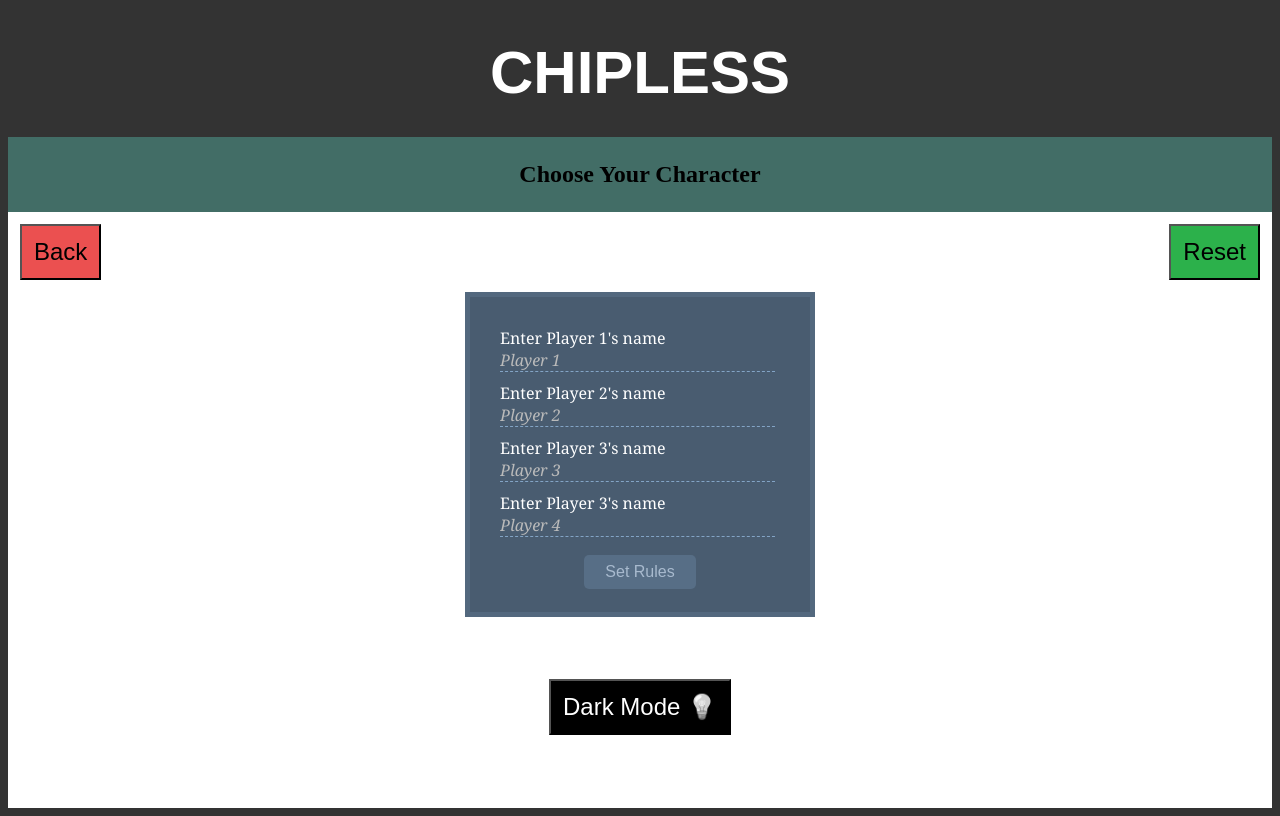
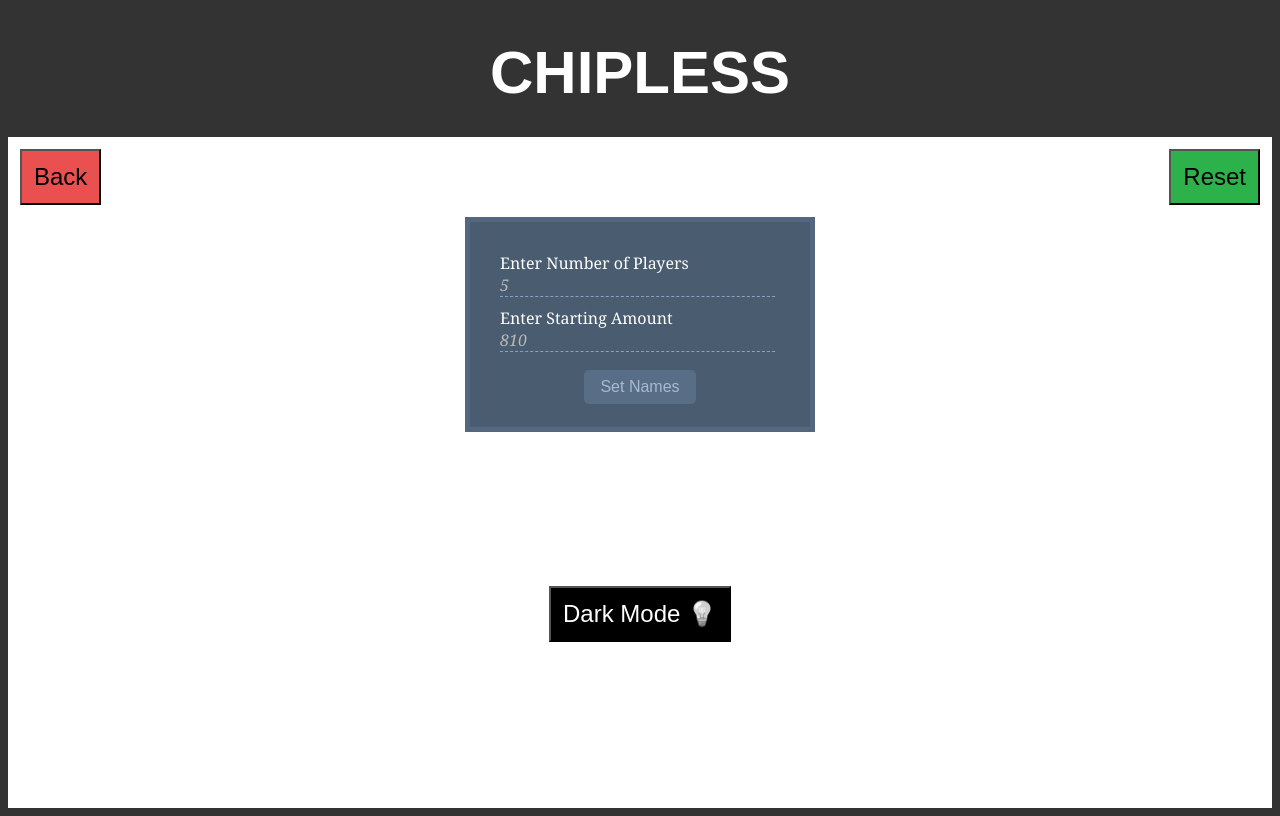
Before and after one commit to joevalook/big2, a React (Create React App) app: page / in a window 1280 px wide. Both pictures are taken after a click on the button "Poker". Built offline with nearby package versions, Linux system fonts and the light colour scheme.

Commit message:
finished the rules and player names page

```diff
--- a/src/App.css
+++ b/src/App.css
@@ -97,7 +97,7 @@ html{
   text-align: center;
   background: rgb(66, 109, 102);
   color: black;
-  font-family: URW Chancery L, cursive;
+  font-family: fantasy;
 }
 
 section {
@@ -111,7 +111,6 @@ section {
 }
 
 main {
-  height: 100%;
   display: flex;
   margin-left: auto;
   margin-right: auto;
--- a/src/App.js
+++ b/src/App.js
@@ -1,8 +1,10 @@
 import PlayerScore from "./components/PlayerScore";
 import PlayerName from "./components/PlayerName";
-import PlayerRules from "./components/PlayerRules"
+import PlayerRules from "./components/PlayerRules";
 import Back from "./components/Back";
 import GameType from "./components/GameType";
+import PokerRules from "./components/PokerRules";
+import PokerNames from "./components/PokerNames";
 import './App.css';
 import React, { useState } from "react";
 
@@ -20,10 +22,12 @@ function App() {
   const [color2, setColor2] = useState('btn');//color of player 2 button
   const [color3, setColor3] = useState('btn');//color of player 3 button
   const [color4, setColor4] = useState('btn');//color of player 4 button
-  const [names, setNames] = useState(0);//which screen you are on
-  const [typeOfGame, setTypeOfGame] = useState(2)//poker vs big2 for setNames
-  const [doubleUp, setDoubleUp] = useState(false)//are point values doubled
-  const [darkMode, setDarkMode] = useState(false)// dark mode and light mode
+  const [screen, setScreen] = useState(0);//which screen you are on
+  const [typeOfGame, setTypeOfGame] = useState(2);//poker vs big2 for screen
+  const [doubleUp, setDoubleUp] = useState(false);//are point values doubled
+  const [darkMode, setDarkMode] = useState(false);// dark mode and light mode
+  const [pokerStartingAmount, setPokerStartingAmount] = useState(810)//starting amount of money each player has in poker
+  const [pokerNumber, setPokerNumber] = useState(5)//Number of people playing poker
 
   const handleReset = () => {
     setGames(0);
@@ -37,86 +41,90 @@ function App() {
     setColor2('btn2');
     setColor3('btn2');
     setColor4('btn2');
-    setNames(0);
+    setScreen(0);
     setPlayerNames(["Player 1", "Player 2", "Player 3", "Player 4"]);
     setPoints([2, 1, -1, -2]);
     setDoubleUp(false);
-    setDarkMode(false)
-    document.getElementsByTagName("html")[0].style.backgroundColor="#333"
+    setDarkMode(false);
+    document.getElementsByTagName("html")[0].style.backgroundColor = "#333";
   };
 
   const changeRules = () => {
-    setNames(2)
-  }
+    setScreen(2);
+  };
 
   const handleDark = () => {
-    setDarkMode(!darkMode)
-    setColor1((prev) => (color1==='btn2' ? 'btn' : prev));
-    setColor2((prev) => (color2==='btn2' ? 'btn' : prev));
-    setColor3((prev) => (color3==='btn2' ? 'btn' : prev));
-    setColor4((prev) => (color4==='btn2' ? 'btn' : prev));
-    document.getElementsByTagName("html")[0].style.backgroundColor='black';
-  }
+    setDarkMode(!darkMode);
+    setColor1((prev) => (color1 === 'btn2' ? 'btn' : prev));
+    setColor2((prev) => (color2 === 'btn2' ? 'btn' : prev));
+    setColor3((prev) => (color3 === 'btn2' ? 'btn' : prev));
+    setColor4((prev) => (color4 === 'btn2' ? 'btn' : prev));
+    document.getElementsByTagName("html")[0].style.backgroundColor = 'black';
+    console.log(playerNames);
+  };
   const handleLight = () => {
-    setDarkMode(!darkMode)
-    setColor1((prev) => (color1==='btn' ? 'btn2' : prev));
-    setColor2((prev) => (color2==='btn' ? 'btn2' : prev));
-    setColor3((prev) => (color3==='btn' ? 'btn2' : prev));
-    setColor4((prev) => (color4==='btn' ? 'btn2' : prev));
-    document.getElementsByTagName("html")[0].style.backgroundColor='#333'
-  }
+    setDarkMode(!darkMode);
+    setColor1((prev) => (color1 === 'btn' ? 'btn2' : prev));
+    setColor2((prev) => (color2 === 'btn' ? 'btn2' : prev));
+    setColor3((prev) => (color3 === 'btn' ? 'btn2' : prev));
+    setColor4((prev) => (color4 === 'btn' ? 'btn2' : prev));
+    document.getElementsByTagName("html")[0].style.backgroundColor = '#333';
+  };
   const double = () => {
     if (doubleUp === false) {
       const doublePoints = points.map(x => x * 2);
-      setPoints(doublePoints)
+      setPoints(doublePoints);
       setDoubleUp(true);
-      document.getElementsByTagName("html")[0].style.backgroundColor="red"
+      document.getElementsByTagName("html")[0].style.backgroundColor = "red";
     }
-    else{
+    else {
       const halfPoints = points.map(x => x / 2);
-      setPoints(halfPoints)
+      setPoints(halfPoints);
       setDoubleUp(false);
     }
-  }
+  };
 
   return (
-    <div className={'App ' + (doubleUp ? 'red ' : ' ') + (darkMode ? 'black ' : 'white ') }>
+    <div className={'App ' + (doubleUp ? 'red ' : ' ') + (darkMode ? 'black ' : 'white ')}>
       <h1>CHIPLESS</h1>
-      {(names === 0) && <h2 className="cursive"> Gambling Without the Chips</h2>}
-      {(names === 3) && <h2 > Games Played: {games}</h2>}
-      {(names === 1) && <h2>Choose Your Character</h2>}
-      {(names === 2) && <h2>Choose your Rule Set</h2>}
+      {(screen === 0) && <h2 className="cursive"> Gambling Without the Chips</h2>}
+      {(screen === 3) && <h2 > Games Played: {games}</h2>}
+      {(screen === 1) && <h2>Choose Your Character</h2>}
+      {(screen === 2) && <h2>Choose your Rule Set</h2>}
       <div className={`row`}>
-        {(names !== 0) && <Back darkMode={darkMode} player1={player1} setPlayer1={setPlayer1} player2={player2} setPlayer2={setPlayer2} player3={player3} setPlayer3={setPlayer3} player4={player4} setPlayer4={setPlayer4} position={position} setPosition={setPosition} games={games} setGames={setGames} playerNames={playerNames} history={history} setHistory={setHistory}  setColor1={setColor1} setColor2={setColor2} setColor3={setColor3} setColor4={setColor4} points={points} setPoints={setPoints} names = {names} setNames={setNames}/>}
-        {(names === 3) && <button className={`changeRules`} onClick={changeRules}>
+        {(screen !== 0) && <Back darkMode={darkMode} player1={player1} setPlayer1={setPlayer1} player2={player2} setPlayer2={setPlayer2} player3={player3} setPlayer3={setPlayer3} player4={player4} setPlayer4={setPlayer4} position={position} setPosition={setPosition} games={games} setGames={setGames} playerNames={playerNames} history={history} setHistory={setHistory} setColor1={setColor1} setColor2={setColor2} setColor3={setColor3} setColor4={setColor4} points={points} setPoints={setPoints} names={screen} setNames={setScreen} />}
+        {(screen === 3) && <button className={`changeRules`} onClick={changeRules}>
           Change Rules
         </button>}
-        {(names === 3) && <button className={"double "} onClick={double}>
+        {(screen === 3) && <button className={"double "} onClick={double}>
           Double Up
         </button>}
-        {(names !== 0) && <button className={`reset`} onClick={handleReset}>
+        {(screen !== 0) && <button className={`reset`} onClick={handleReset}>
           Reset
         </button>}
       </div>
-      {(names === 3) && <h3 className={darkMode ? 'position2 ' : 'position '}>Who Came {position}?</h3>}
+      {(screen === 3) && <h3 className={darkMode ? 'position2 ' : 'position '}>Who Came {position}?</h3>}
 
 
-      {(names === 0) && <GameType setNames={setNames} setTypeOfGame={setTypeOfGame} darkMode={darkMode} />}
-      {(names === 1) && <PlayerName playerNames={playerNames} setPlayerNames={setPlayerNames} setNames={setNames} points={points} setPoints={setPoints} typeOfGame={typeOfGame} setTypeOfGame={setTypeOfGame} />}
-      {(names === 2) && <PlayerRules setNames={setNames} points={points} setPoints={setPoints} />}
+      {(screen === 0) && <GameType setNames={setScreen} setTypeOfGame={setTypeOfGame} darkMode={darkMode} />}
+      {(screen === 1) && <PlayerName playerNames={playerNames} setPlayerNames={setPlayerNames} setNames={setScreen} points={points} setPoints={setPoints} typeOfGame={typeOfGame} setTypeOfGame={setTypeOfGame} />}
+      {(screen === 2) && <PlayerRules setNames={setScreen} points={points} setPoints={setPoints} />}
+      {(screen === 4) && <PokerRules setPokerNumber={setPokerNumber} setStartingAmount={setPokerStartingAmount} setScreen= {setScreen} setPlayerNames={setPlayerNames} pokerNumber={pokerNumber}/>}
+      {(screen === 5) && <PokerNames playerNames={playerNames} setPokerNumber={setPokerNumber} setStartingAmount={setPokerStartingAmount} setScreen= {setScreen} setPlayerNames={setPlayerNames} pokerNumber={pokerNumber}/>}
       <section>
-        {(names === 3) && <PlayerScore darkMode={darkMode} player={player1} setPlayer={setPlayer1} position={position} setPosition={setPosition} games={games} setGames={setGames} playerName={playerNames[0]} history={history} setHistory={setHistory} color={color1} setColor={setColor1} setOtherColor1={setColor2} setOtherColor2={setColor3} setOtherColor3={setColor4} points={points} setPoints={setPoints} />}
-        {(names === 3) && <PlayerScore darkMode={darkMode} player={player2} setPlayer={setPlayer2} position={position} setPosition={setPosition} games={games} setGames={setGames} playerName={playerNames[1]} history={history} setHistory={setHistory} color={color2} setColor={setColor2} setOtherColor1={setColor1} setOtherColor2={setColor3} setOtherColor3={setColor4} points={points} setPoints={setPoints} />}
-        {(names === 3) && <PlayerScore darkMode={darkMode} player={player3} setPlayer={setPlayer3} position={position} setPosition={setPosition} games={games} setGames={setGames} playerName={playerNames[2]} history={history} setHistory={setHistory} color={color3} setColor={setColor3} setOtherColor1={setColor1} setOtherColor2={setColor2} setOtherColor3={setColor4} points={points} setPoints={setPoints} />}
-        {(names === 3) && <PlayerScore darkMode={darkMode} player={player4} setPlayer={setPlayer4} position={position} setPosition={setPosition} games={games} setGames={setGames} playerName={playerNames[3]} history={history} setHistory={setHistory} color={color4} setColor={setColor4} setOtherColor1={setColor1} setOtherColor2={setColor2} setOtherColor3={setColor3} points={points} setPoints={setPoints} />}
-      {(!darkMode) && <button className={`blackWhite`} onClick={handleDark}>
+        {(screen === 3) && <PlayerScore darkMode={darkMode} player={player1} setPlayer={setPlayer1} position={position} setPosition={setPosition} games={games} setGames={setGames} playerName={playerNames[0]} history={history} setHistory={setHistory} color={color1} setColor={setColor1} setOtherColor1={setColor2} setOtherColor2={setColor3} setOtherColor3={setColor4} points={points} setPoints={setPoints} />}
+        {(screen === 3) && <PlayerScore darkMode={darkMode} player={player2} setPlayer={setPlayer2} position={position} setPosition={setPosition} games={games} setGames={setGames} playerName={playerNames[1]} history={history} setHistory={setHistory} color={color2} setColor={setColor2} setOtherColor1={setColor1} setOtherColor2={setColor3} setOtherColor3={setColor4} points={points} setPoints={setPoints} />}
+        {(screen === 3) && <PlayerScore darkMode={darkMode} player={player3} setPlayer={setPlayer3} position={position} setPosition={setPosition} games={games} setGames={setGames} playerName={playerNames[2]} history={history} setHistory={setHistory} color={color3} setColor={setColor3} setOtherColor1={setColor1} setOtherColor2={setColor2} setOtherColor3={setColor4} points={points} setPoints={setPoints} />}
+        {(screen === 3) && <PlayerScore darkMode={darkMode} player={player4} setPlayer={setPlayer4} position={position} setPosition={setPosition} games={games} setGames={setGames} playerName={playerNames[3]} history={history} setHistory={setHistory} color={color4} setColor={setColor4} setOtherColor1={setColor1} setOtherColor2={setColor2} setOtherColor3={setColor3} points={points} setPoints={setPoints} />}
+
+        {(!darkMode) && <button className={`blackWhite`} onClick={handleDark}>
           Dark Mode <span className="off"><i>💡</i></span>
         </button>
-      }
-      {(darkMode) && <button className={`whiteBlack`} onClick={handleLight}>
+        }
+        {(darkMode) && <button className={`whiteBlack`} onClick={handleLight}>
           Light Mode <span ><i>💡</i></span>
         </button>
-      }
+        }
       </section>
     </div>
 
--- a/src/components/GameType.js
+++ b/src/components/GameType.js
@@ -7,13 +7,11 @@ function GameType(props) {
   const darkMode = props.darkMode
 
   const handleBig2 = () => {
-    setTypeOfGame(2)
     setNames(1);
   }
 
   const handlePoker = () => {
-    setTypeOfGame(4)
-    setNames(1);
+    setNames(4);
   }
 
 
--- a/src/components/PlayerName.js
+++ b/src/components/PlayerName.js
@@ -21,17 +21,17 @@ function NameSetter(props) {
 
   return (
     <main>
-      <form class="form-style-4" action="" method="post">
-        <label for="field1">
+      <form className="form-style-4" >
+        <label>
           <span>Enter Player 1's name</span><input type="text" name="field1" required="true" placeholder={playerNames[0]} onChange={updateNameChanged(0)} />
         </label>
-        <label for="field2">
+        <label>
           <span>Enter Player 2's name</span><input type="text" name="field2" required="true" placeholder={playerNames[1]} onChange={updateNameChanged(1)} />
         </label>
-        <label for="field3">
+        <label>
           <span>Enter Player 3's name</span><input type="text" name="field3" required="true" placeholder={playerNames[2]} onChange={updateNameChanged(2)} />
         </label>
-        <label for="field4">
+        <label>
           <span>Enter Player 3's name</span><input type="text" name="field3" required="true" placeholder={playerNames[3]} onChange={updateNameChanged(3)} />
         </label>
         <button className={'btnNames'} onClick={handleClick} >
--- /dev/null
+++ b/src/components/PokerNames.js
@@ -0,0 +1,40 @@
+import React from "react";
+
+function PokerNames(props) {
+  const setScreen = props.setScreen;
+  const playerNames = props.playerNames;
+  const setPlayerNames = props.setPlayerNames;
+  const handleClick = () => {
+    setScreen(6);
+  };
+  const updateNameChanged = index => e => {
+    console.log('index: ' + index);
+    console.log('property name: ' + e.target.name);
+    let newArr = [...playerNames]; // copying the old datas array
+    // a deep copy is not needed as we are overriding the whole object below, and not setting a property of it. this does not mutate the state.
+    newArr[index] = e.target.value; // replace e.target.value with whatever you want to change it to
+
+    setPlayerNames(newArr);
+  };
+
+  return (
+    <main>
+      <form className="form-style-4">
+        {
+
+          playerNames.map((el,index) => {
+          return(
+            <label>
+              <span>Enter Player 1's name</span><input type="text" name="field1" required="true" placeholder={playerNames[index]} onChange={updateNameChanged(index)} />
+            </label>
+          )})
+        }
+          <button className={'btnNames'} onClick={handleClick} >
+            Set Rules
+          </button>
+      </form>
+    </main>
+  );
+}
+
+export default PokerNames;
--- /dev/null
+++ b/src/components/PokerRules.js
@@ -0,0 +1,40 @@
+import React from "react";
+
+  function PokerRules(props){
+
+    const {setPokerNumber, setStartingAmount, setScreen, setPlayerNames, pokerNumber}  = props
+    const handleClick = () => {
+      let a =[]
+      for (let i=1; i<=pokerNumber; i++) {
+        a.push(`Player ${i}`)
+      }
+      setPlayerNames(a)
+      setScreen(5);
+    }
+    const updateNumber = () => e => {
+
+      setPokerNumber(Number(e.target.value));
+
+    }
+    const updateStart = () => e => {
+      setStartingAmount(Number(e.target.value));
+    }
+
+    return (
+    <main>
+     <form className="form-style-4">
+    <label>
+    <span>Enter Number of Players</span><input type="text" name="field1"  onChange={updateNumber()} placeholder = "5"/>
+    </label>
+    <label>
+    <span>Enter Starting Amount</span><input type="text" name="field2"  onChange={updateStart()} placeholder = "810"/>
+    </label>
+    <button className={'btnNames'}onClick={handleClick} >
+        Set Names
+      </button>
+    </form>
+    </main>
+    );
+  }
+
+  export default PokerRules;
```
Also changed, not shown: src/components/Back.js (+9 -0 lines), src/components/PlayerRules.js (+5 -5 lines).
